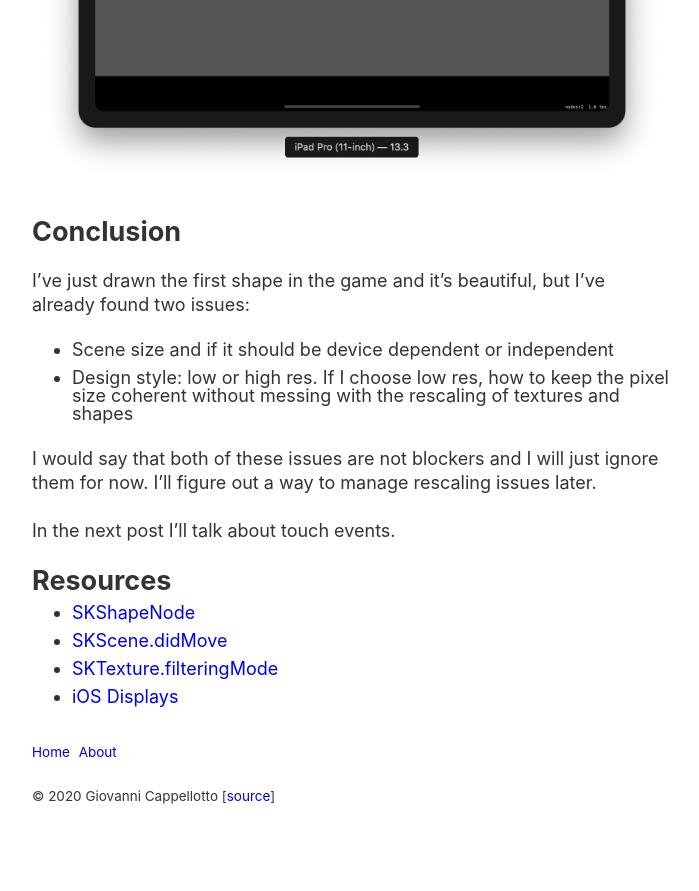
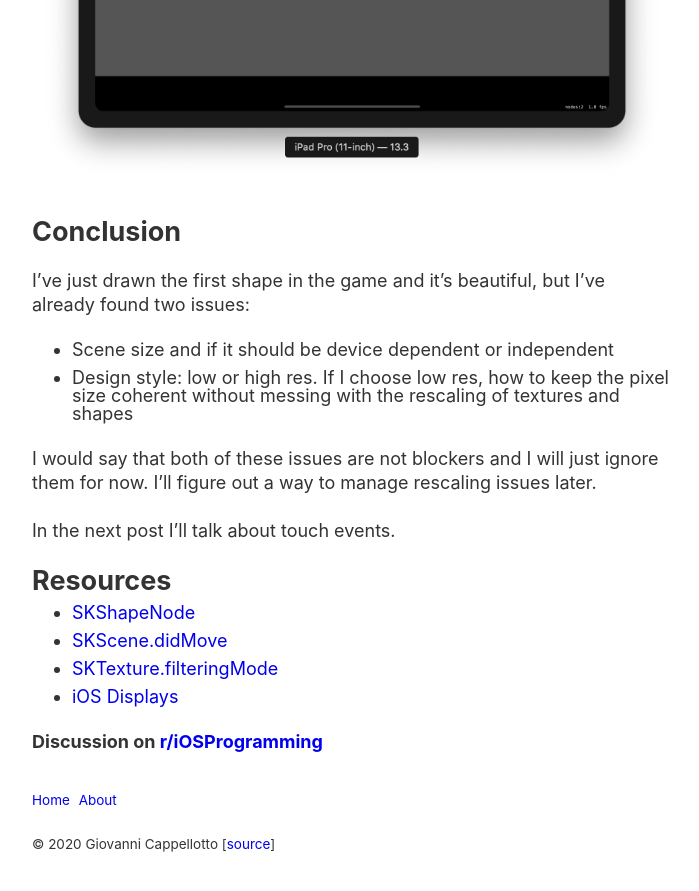
Before and after one commit to curlybracketshq/giovanni.curlybrackets.it, a Jekyll site: the page built from adventure-game/_posts/2020-01-25-introduction-to-shape-nodes-the-cursor.markdown, in a window 1280 px wide and 900 px high, scrolled down 4424 px. Shown: the top 891 px of the window, without its empty margins (288-987 px from the left). Built offline with Jekyll 4.4.1, drawn with Linux system fonts in a browser that asks for light colours; before the commit the page ends 5276 px from its top, so only the background shows below that.

Commit message:
Add discussion link

```diff
--- a/adventure-game/_posts/2020-01-25-introduction-to-shape-nodes-the-cursor.markdown
+++ b/adventure-game/_posts/2020-01-25-introduction-to-shape-nodes-the-cursor.markdown
@@ -1,6 +1,9 @@
 ---
-title: "Introduction to shape nodes - The cursor"
+title: Introduction to shape nodes - The cursor
 layout: post
+discussion:
+  url: https://www.reddit.com/r/iOSProgramming/comments/etukc4/adventure_game_development_using_spritekit/
+  name: r/iOSProgramming
 ---
 
 In the world of adventure games, one of the main innovations introduced by
```
